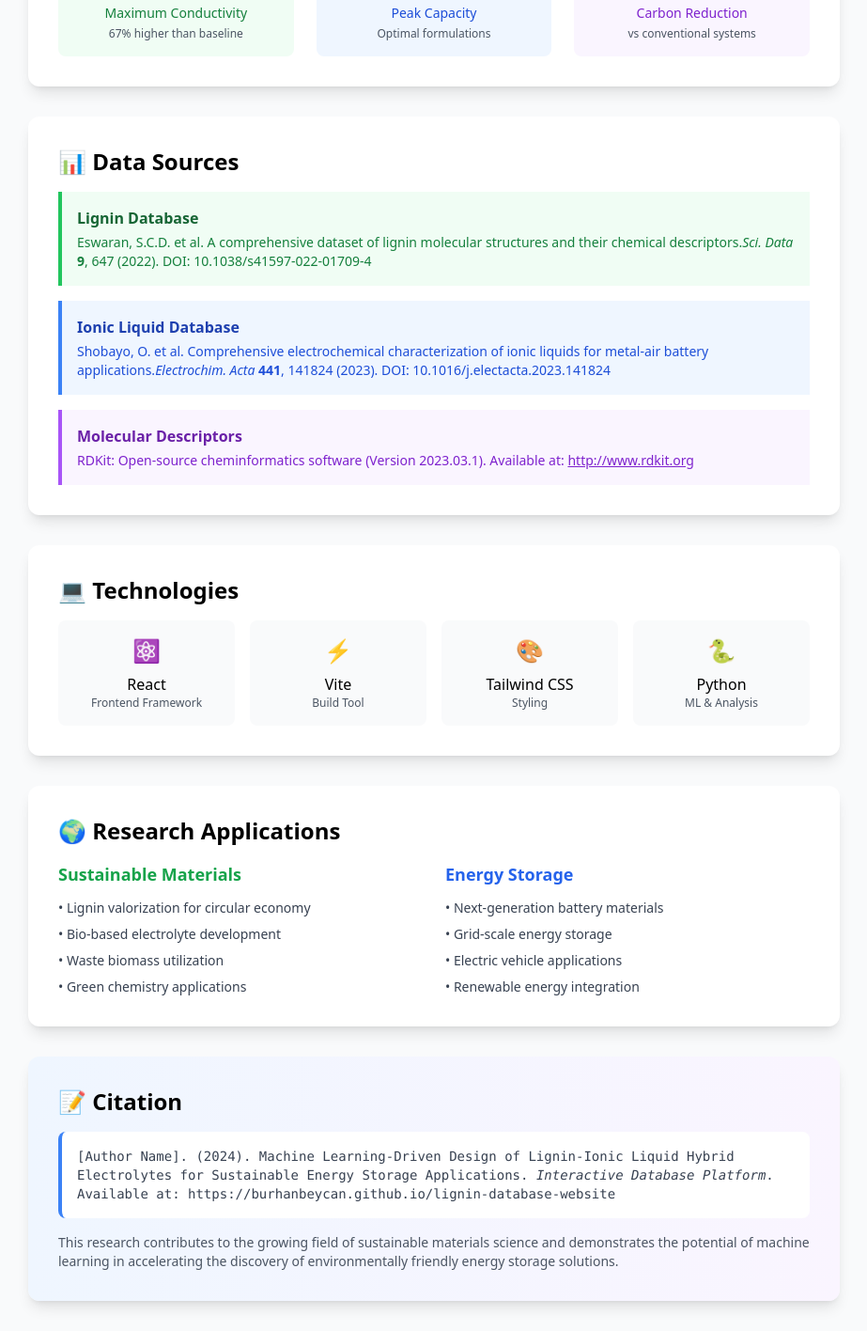
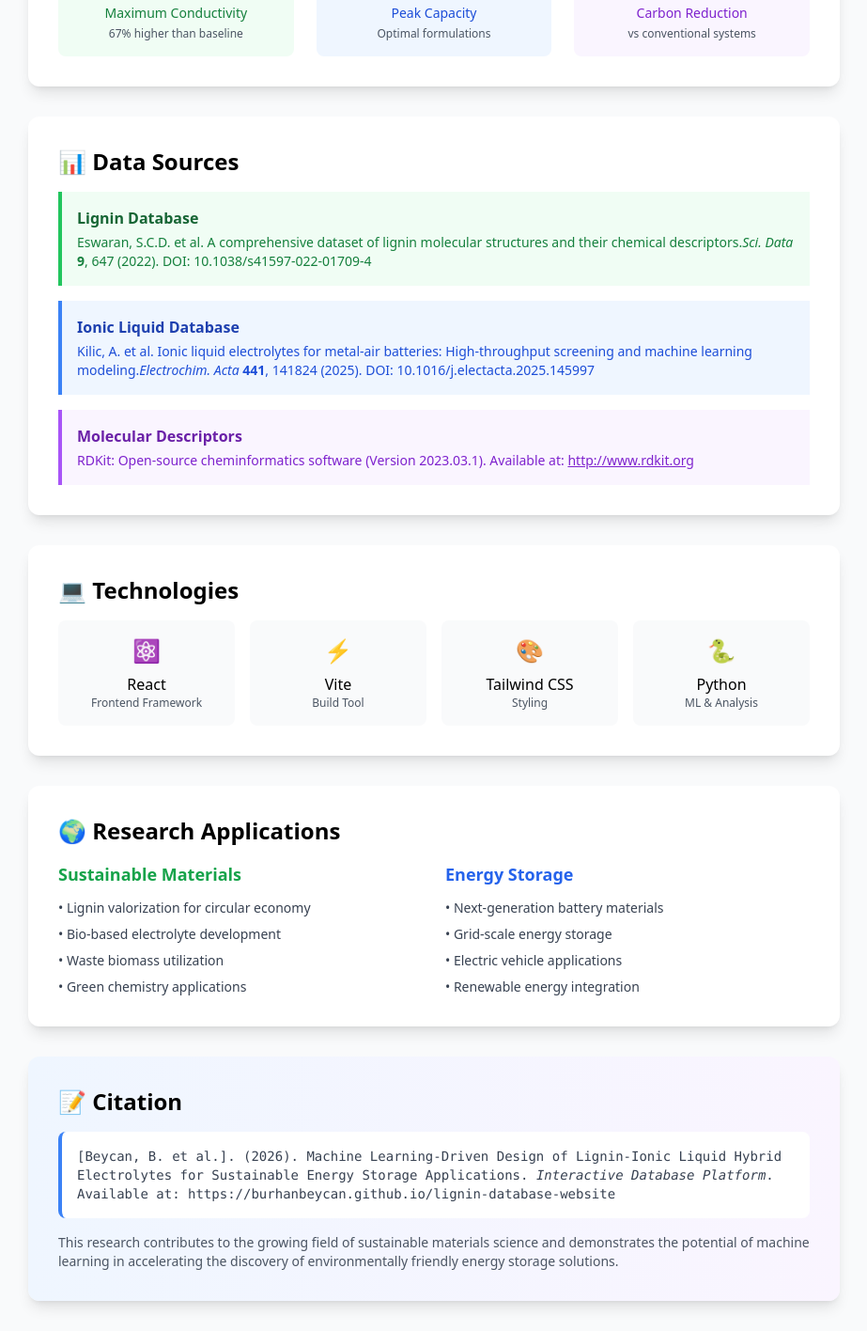
Before and after one commit to burhanbeycan/lignin-database-website, a React (Vite) app: page /lignin-database-website/about in a window 1280 px wide. Shown: the part 1112-2528 px from the top of the page at 94% size, without its empty margins (178-1101 px from the left). Built offline with nearby package versions, Linux system fonts and the light colour scheme.

Commit message:
About.jsx

```diff
--- a/src/components/About.jsx
+++ b/src/components/About.jsx
@@ -95,8 +95,8 @@ const About = () => {
             <div className="p-4 border-l-4 border-blue-500 bg-blue-50">
               <h3 className="font-semibold text-blue-800">Ionic Liquid Database</h3>
               <p className="text-blue-700 text-sm mt-1">
-                Shobayo, O. et al. Comprehensive electrochemical characterization of ionic liquids for metal-air battery applications.
-                <em>Electrochim. Acta</em> <strong>441</strong>, 141824 (2023). DOI: 10.1016/j.electacta.2023.141824
+                Kilic, A. et al. Ionic liquid electrolytes for metal-air batteries: High-throughput screening and machine learning modeling.
+                <em>Electrochim. Acta</em> <strong>441</strong>, 141824 (2025). DOI: 10.1016/j.electacta.2025.145997
               </p>
             </div>
             <div className="p-4 border-l-4 border-purple-500 bg-purple-50">
@@ -166,7 +166,7 @@ const About = () => {
           <h2 className="text-2xl font-bold mb-4">📝 Citation</h2>
           <div className="bg-white p-4 rounded-lg border-l-4 border-blue-500">
             <p className="text-sm text-gray-700 font-mono">
-              [Author Name]. (2024). Machine Learning-Driven Design of Lignin-Ionic Liquid Hybrid Electrolytes
+              [Beycan, B. et al.]. (2026). Machine Learning-Driven Design of Lignin-Ionic Liquid Hybrid Electrolytes
               for Sustainable Energy Storage Applications. <em>Interactive Database Platform</em>.
               Available at: https://burhanbeycan.github.io/lignin-database-website
             </p>
```
